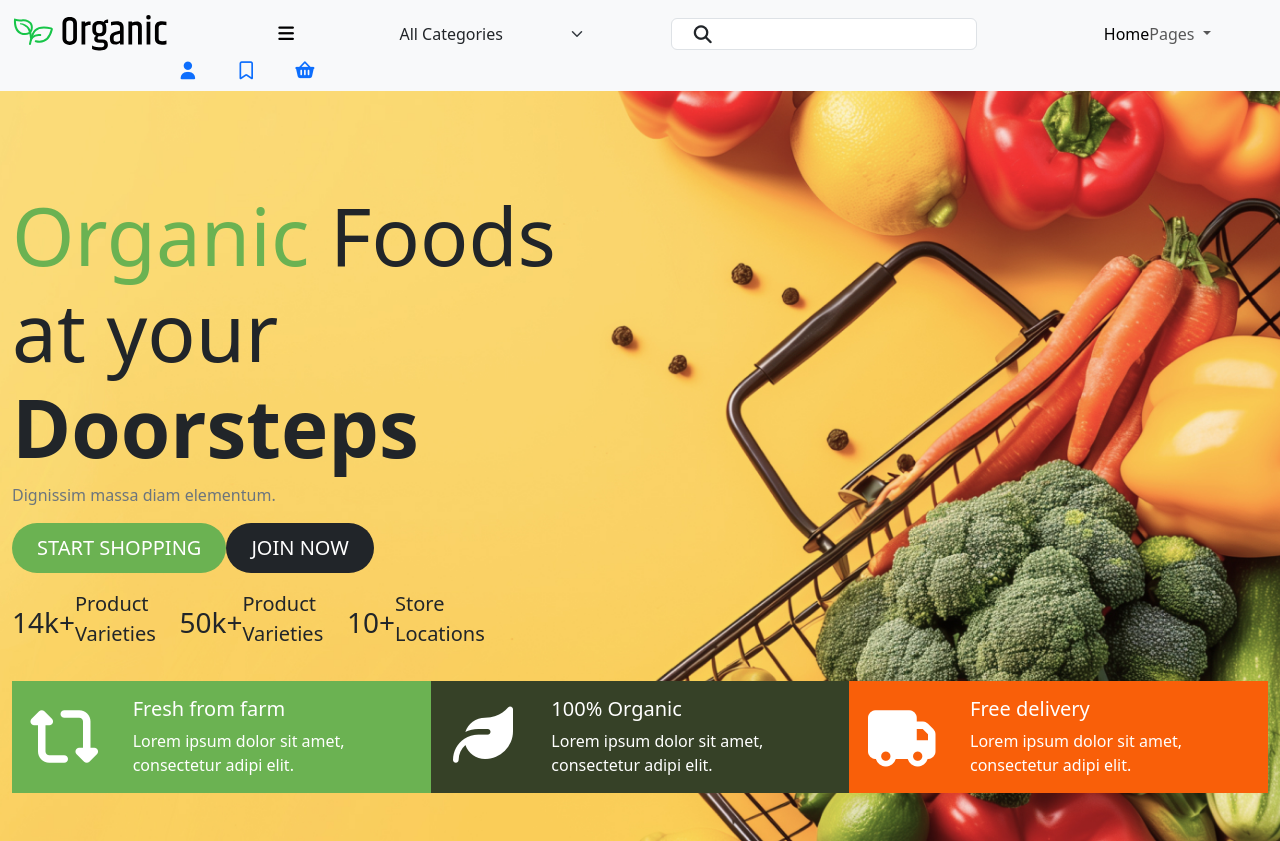
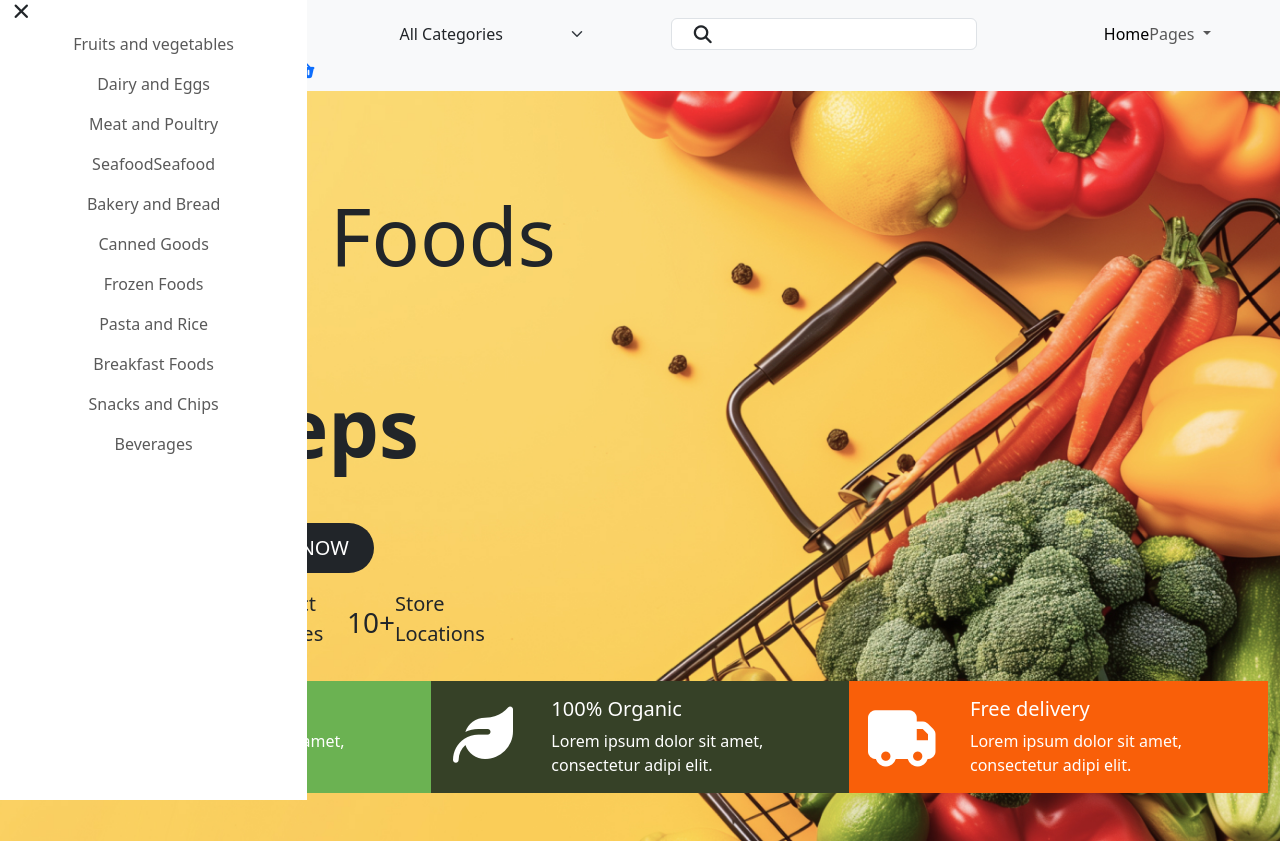
Before and after one commit to sadigzadeamina07/organic-template, a plain HTML site: page index.html in a window 1280 px wide. Shown: the top 841 px of the page. Drawn offline with nearby package versions, Linux system fonts and the light colour scheme.

Commit message:
menu bar is working now

```diff
--- a/css/style.css
+++ b/css/style.css
@@ -46,7 +46,18 @@ nav i {
 main h1{
   font-size: 60px;
 }
+header .catagory-bar {
+  background: white;
+  position: fixed;
+  display: block;
+  z-index:100;
+  left:0;
+  top:0;
+  width:50%;
+  height:100%;
 
+
+}
 
 /* First section */
 .head .card-group i{
@@ -208,6 +219,9 @@ flex-wrap: wrap;
 }
 @media only screen and (min-width: 768px) {
 /* header of text */
+header .catagory-bar {
+  width:24%;
+}
   main h1{
     width:50%;
     font-size: 80px;
--- a/index.html
+++ b/index.html
@@ -19,20 +19,44 @@
                   <button onclick="openthebar()" class="border-0 bg-transparent" >
                     <i class="fa-solid fa-bars"></i>
                   </button>
-                  <div class="catagory-bar d-none">
-                    <i class="fa-solid fa-xmark"></i>
-                    <ul class=" ">
-                      <li><a href="">Fruits and vegetables</a></li>
-                      <li><a href=""></a></li>
-                      <li><a href=""></a></li>
-                      <li><a href=""></a></li>
-                      <li><a href=""></a></li>
-                      <li><a href=""></a></li>
-                      <li><a href=""></a></li>
-                      <li><a href=""></a></li>
-                      <li><a href=""></a></li>
-                      <li><a href=""></a></li>
-                    </ul>
+                  <div id="navmenu" class="catagory-bar ">
+      <i class="fa-solid fa-xmark" onclick="closethebar()"></i>
+                 <ul class="navbar-nav  align-items-center me-auto mb-2 mb-lg-0">
+                  <li class="nav-item">
+
+                    <a class="nav-link" href="#">Fruits and vegetables</a>
+                  </li>
+                    <li class="nav-item">
+                      <a class="nav-link" href="#">Dairy and Eggs</a>
+                    </li>
+                    <li class="nav-item">
+                      <a class="nav-link" href="#">Meat and Poultry</a>
+                    </li>
+                    <li class="nav-item">
+                      <a class="nav-link" href="#">SeafoodSeafood</a>
+                    </li>
+                    <li class="nav-item">
+                      <a class="nav-link" href="#">Bakery and Bread</a>
+                    </li>
+                    <li class="nav-item">
+                      <a class="nav-link" href="#">Canned Goods</a>
+                    </li>
+                    <li class="nav-item">
+                      <a class="nav-link" href="#">Frozen Foods</a>
+                    </li>
+                    <li class="nav-item">
+                      <a class="nav-link" href="#">Pasta and Rice</a>
+                    </li>
+                    <li class="nav-item">
+                      <a class="nav-link" href="#">Breakfast Foods</a>
+                    </li>
+                    <li class="nav-item">
+                      <a class="nav-link" href="#">Snacks and Chips</a>
+                    </li>
+                    <li class="nav-item">
+                      <a class="nav-link" href="#">Beverages</a>
+                    </li>
+                </ul>
                   </div>
 
                   <form class="col-12 col-lg-2 d-flex" role="search">
@@ -251,7 +275,7 @@
 
             <div class="row  row-cols-1  align-items-stretch  row-cols-md-3  row-cols-lg-5 g-4">
               <div class="col py-3 ">
-                <div class="card h-100  border-0 d-flex flex-column align-items-center  ">
+                <div class="card  h-100  border-0 d-flex flex-column align-items-center  ">
                   <img src="img/product-thumb-1.png" class="card-img-top  thumb1 " alt="...">
                   <div class="card-body ">
                     <p class="card-text">Whole Wheat Sandwich Bread</p>
@@ -581,7 +605,7 @@
 
 
         <div class="container-fluid">
-          <div class="row">
+          <div class="row py-5">
 
             <div class="card-group">
               <div class="col">
@@ -636,7 +660,7 @@
     </main>
     <footer>
       <div class="container-fluid">
-        <div class="row">
+        <div class="row py-4">
           <div class="col-lg-3 col-12">
 <img src="img/logo.svg" alt="">
           </div>
@@ -678,7 +702,7 @@
    <p class="text-secondary">Subscribe to our newsletter to get updates about our grand offers.</p>
           </div>
         </div>
-        <div class="row">
+        <div class="row mb-3">
           <div class="col-12 col-lg-6 ">
             <p class="text-secondary " >© 2024 Organic. All rights reserved.</p>
 
@@ -693,6 +717,13 @@
     <script src="https://cdn.jsdelivr.net/npm/bootstrap@5.3.8/dist/js/bootstrap.bundle.min.js" integrity="sha384-FKyoEForCGlyvwx9Hj09JcYn3nv7wiPVlz7YYwJrWVcXK/BmnVDxM+D2scQbITxI" crossorigin="anonymous"></script>
     <script src="https://cdn.jsdelivr.net/npm/swiper@11/swiper-bundle.min.js"></script>
     <script>
+      let navmenu=document.getElementById('navmenu')
+      function openthebar(){
+navmenu.style.left='0'
+      }
+      function closethebar(){
+        navmenu.style.left='-100%'
+      }
 const swiper = new Swiper(".mySwiper", {
   slidesPerView: 8,
   spaceBetween: 10,
```
